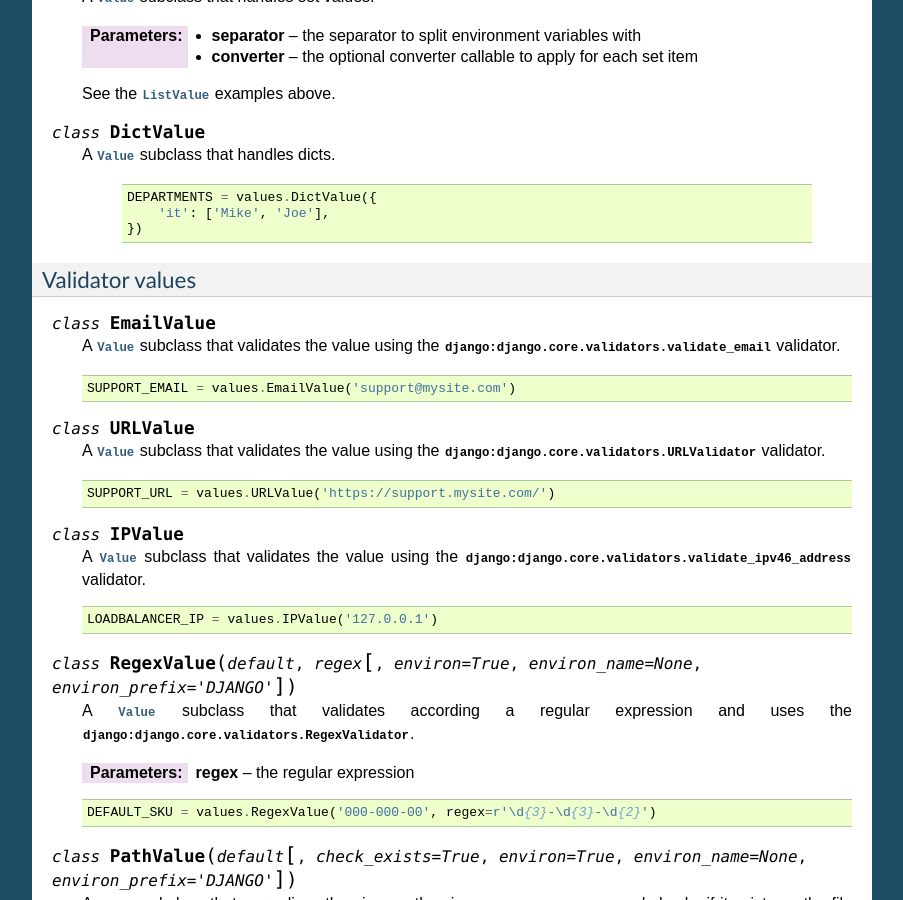
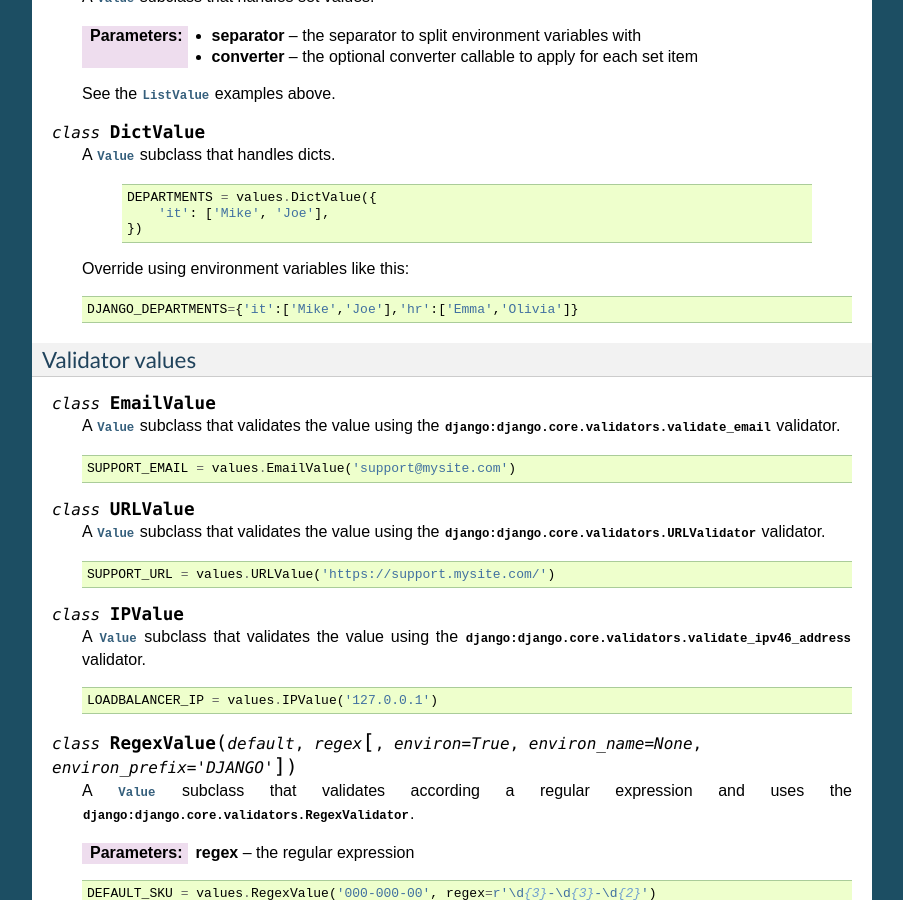
Before and after one commit to jazzband/django-configurations, a Sphinx documentation site: the page built from docs/values.rst, in a window 1280 px wide and 900 px high, scrolled down 5309 px. Shown: the whole window, without its empty margins (198-1101 px from the left). Built offline with Sphinx 7.4.7, drawn with Linux system fonts in a browser that asks for light colours.

Commit message:
Add DictValue example

```diff
--- a/docs/values.rst
+++ b/docs/values.rst
@@ -354,6 +354,10 @@
             'it': ['Mike', 'Joe'],
         })
 
+    Override using environment variables like this::
+
+        DJANGO_DEPARTMENTS={'it':['Mike','Joe'],'hr':['Emma','Olivia']}
+
 Validator values
 ^^^^^^^^^^^^^^^^
 
```
